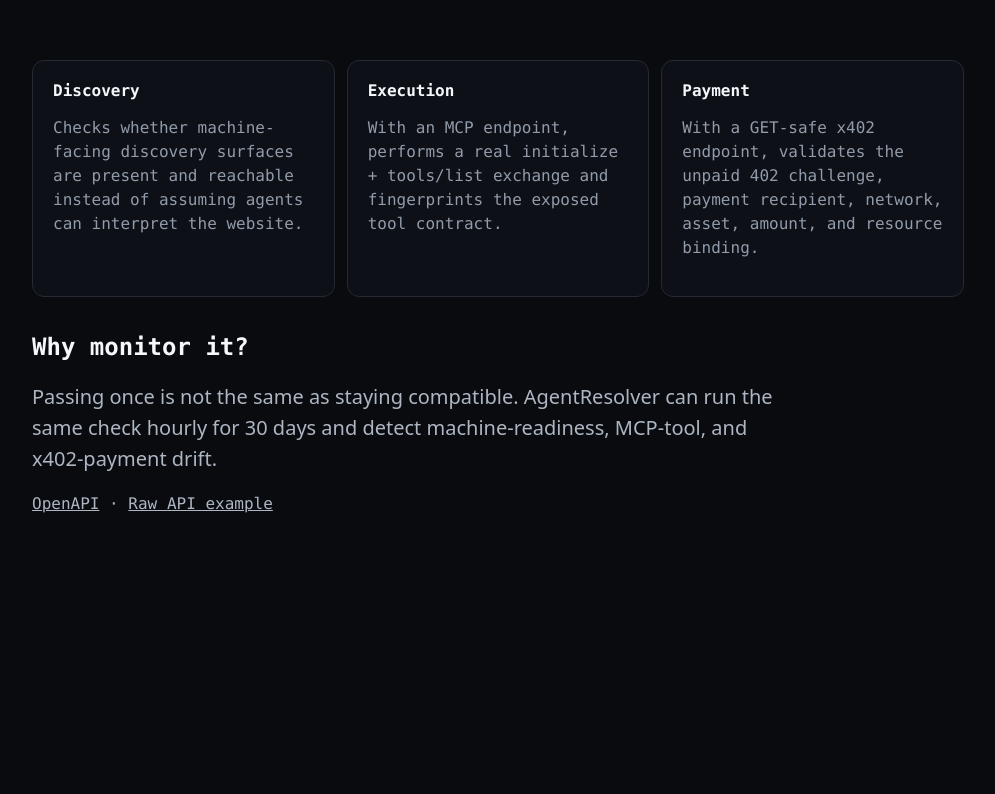
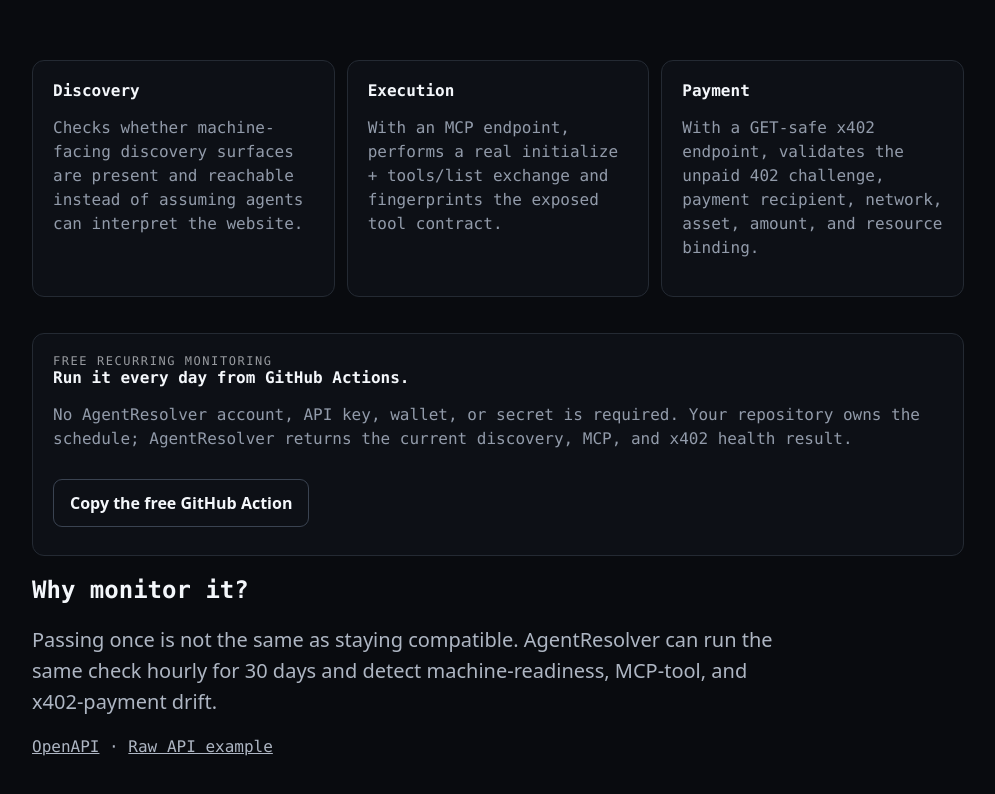
Before and after one commit to waxsway/agentresolver, a Next.js app: page /monitor in a window 1280 px wide. Shown: the part 651-1445 px from the top of the page, without its empty margins (142-1137 px from the left). Before the commit the page ends 1260 px from the top, so only its background shows below. Built offline with nearby package versions, Linux system fonts and the light colour scheme.

Commit message:
Expose free recurring monitoring path

```diff
--- a/src/app/monitor/page.tsx
+++ b/src/app/monitor/page.tsx
@@ -77,6 +77,21 @@ export default function MonitorPage() {
         </section>
       </div>
 
+      <section>
+        <div className="eyebrow">FREE RECURRING MONITORING</div>
+        <h2>Run it every day from GitHub Actions.</h2>
+        <p>
+          No AgentResolver account, API key, wallet, or secret is required.
+          Your repository owns the schedule; AgentResolver returns the current
+          discovery, MCP, and x402 health result.
+        </p>
+        <p className="actions">
+          <a className="button secondary" href="/docs/free-github-monitoring">
+            Copy the free GitHub Action
+          </a>
+        </p>
+      </section>
+
       <h2>Why monitor it?</h2>
       <p className="lead">
         Passing once is not the same as staying compatible. AgentResolver can
```
